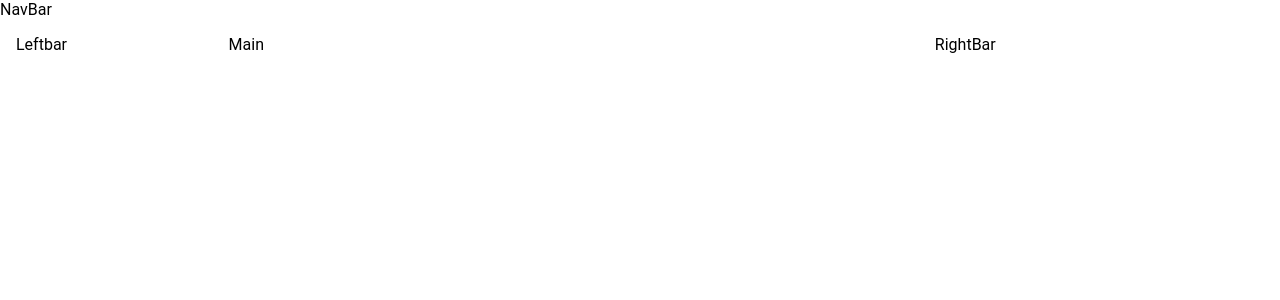
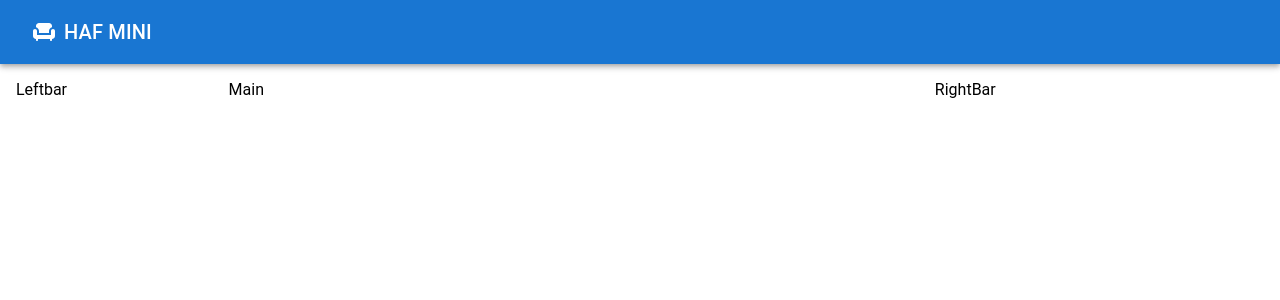
Before and after one commit to RiazCKhan/HAF_mini, a React (Create React App) app in the folder frontend/: page / in a window 1280 px wide. Shown: the top 300 px of the page. Built offline with nearby package versions, Linux system fonts and the light colour scheme.

Commit message:
add logo and breakpoint

```diff
--- a/frontend/src/components/NavBar.jsx
+++ b/frontend/src/components/NavBar.jsx
@@ -1,7 +1,23 @@
-import { Box } from "@mui/material";
+import { AppBar, Box, Toolbar, Typography } from "@mui/material";
+import ChairIcon from "@mui/icons-material/Chair";
 
 const NavBar = () => {
-  return <Box>NavBar</Box>;
+  return (
+    <AppBar sx={{ position: "sticky" }}>
+      <Toolbar sx={{ display: "flex", justifyContent: "space-between" }}>
+        <Box sx={{ display: { xs: "none", sm: "block" } }}>
+          <Typography
+            variant="h6"
+            sx={{ display: "flex", alignItems: "center" }}
+          >
+            <ChairIcon sx={{ display: "flex", p: 1 }} />
+            HAF MINI
+          </Typography>
+        </Box>
+        <ChairIcon sx={{ display: { xs: "block", sm: "none" } }} />
+      </Toolbar>
+    </AppBar>
+  );
 };
 
 export default NavBar;
```
